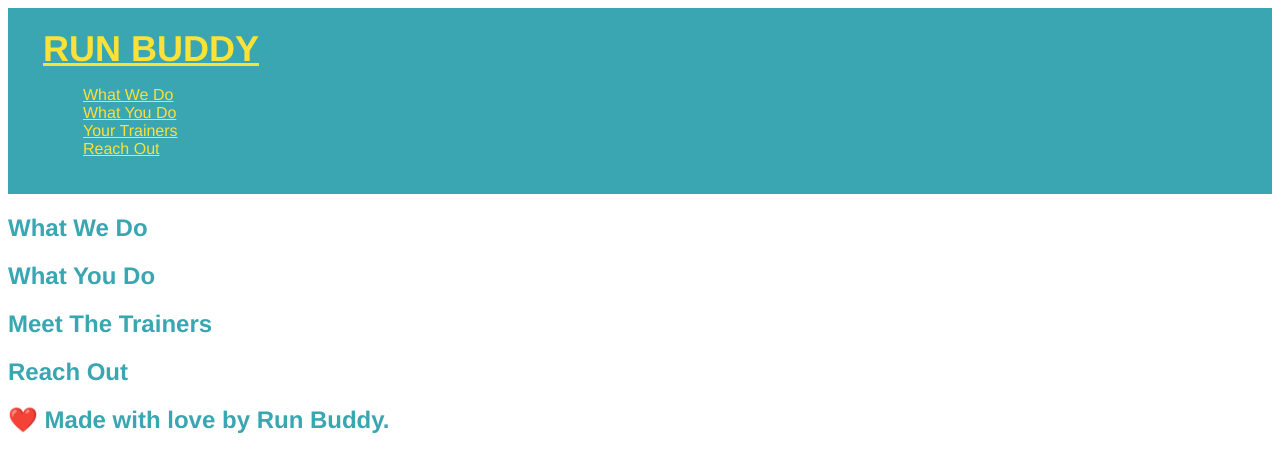
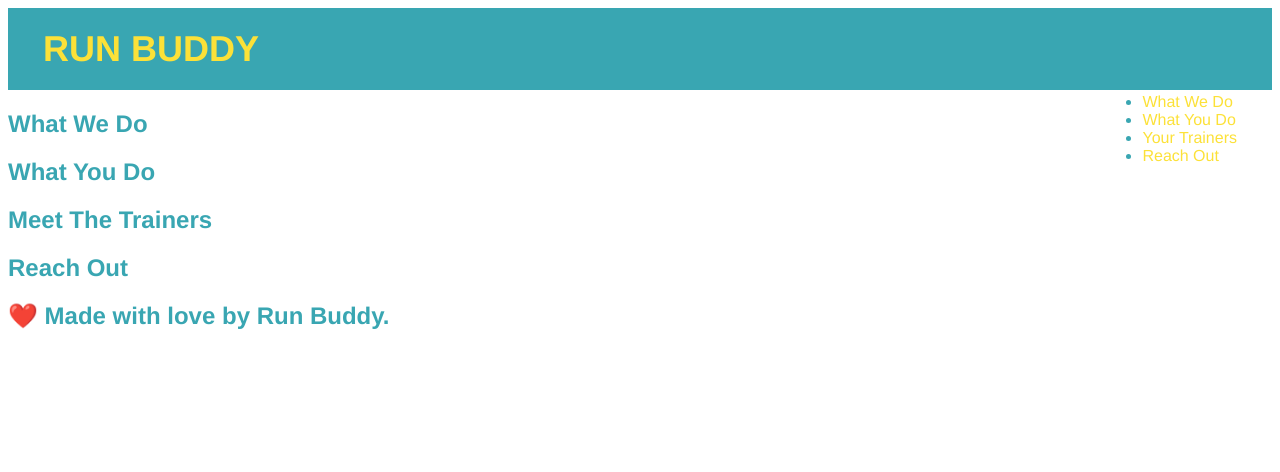
Before and after one commit to violanerd/run-buddy, a plain HTML site: page index.html in a window 1280 px wide. Drawn offline with Linux system fonts and the light colour scheme.

Commit message:
css updates

```diff
--- a/assets/css/style.css
+++ b/assets/css/style.css
@@ -17,5 +17,11 @@ header h1 {
 }
 
 header a {
+    text-decoration: none;
     color: #fce138;
 }
+
+header nav {
+    float: right;
+    margin: 7px 0;
+}
```
